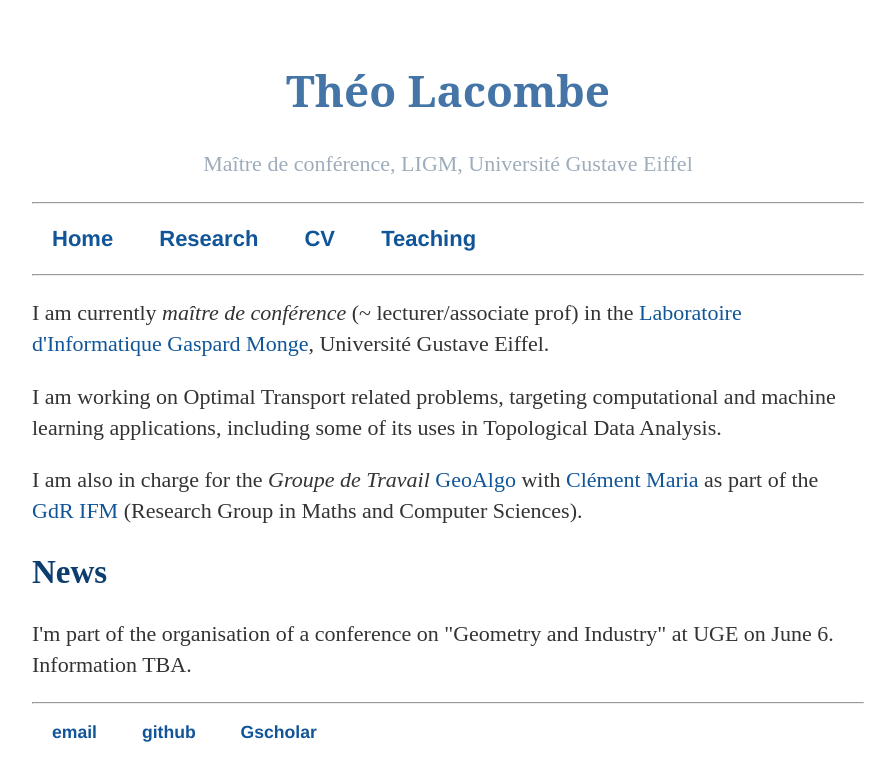
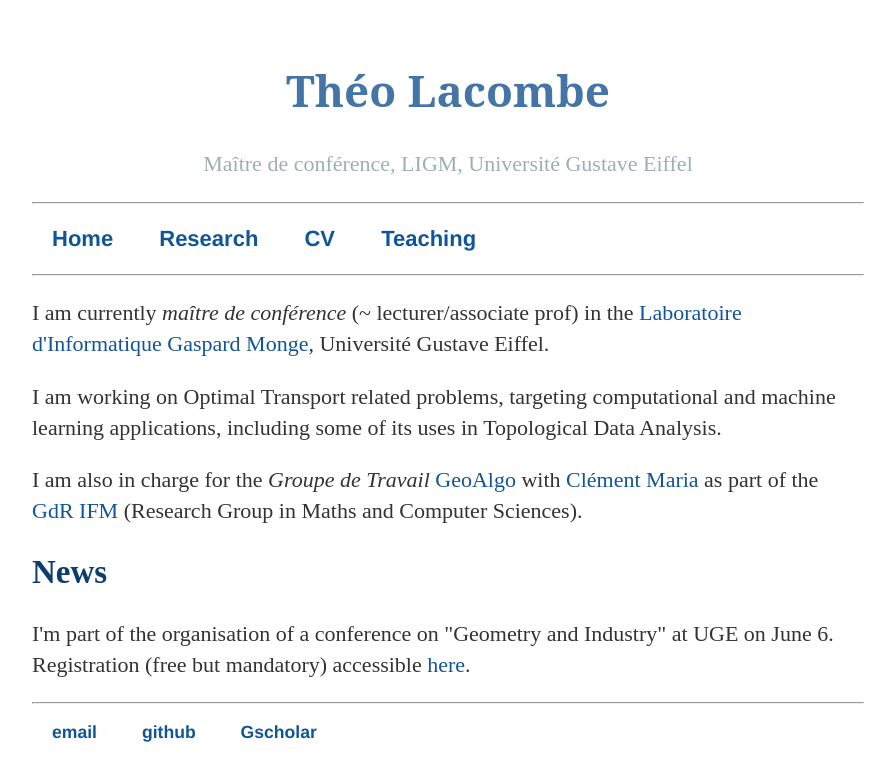
Before and after one commit to tlacombe/tlacombe.github.io, a Jekyll site: the page built from index.html, in a window 1280 px wide. Shown: the top 781 px of the page, without its empty margins (192-1087 px from the left). Built offline with Jekyll 4.4.1, drawn with Linux system fonts in a browser that asks for light colours.

Commit message:
add conf

```diff
--- a/index.html
+++ b/index.html
@@ -12,7 +12,7 @@ title: Théo Lacombe's webpage
 
     <h2> News </h2>
     <p>
-    I'm part of the organisation of a conference on "Geometry and Industry" at UGE on June 6. Information TBA.
+    I'm part of the organisation of a conference on "Geometry and Industry" at UGE on June 6. Registration (free but mandatory) accessible <a href="https://geom-industry.sciencesconf.org">here</a>.
     </p>
 
 
```
